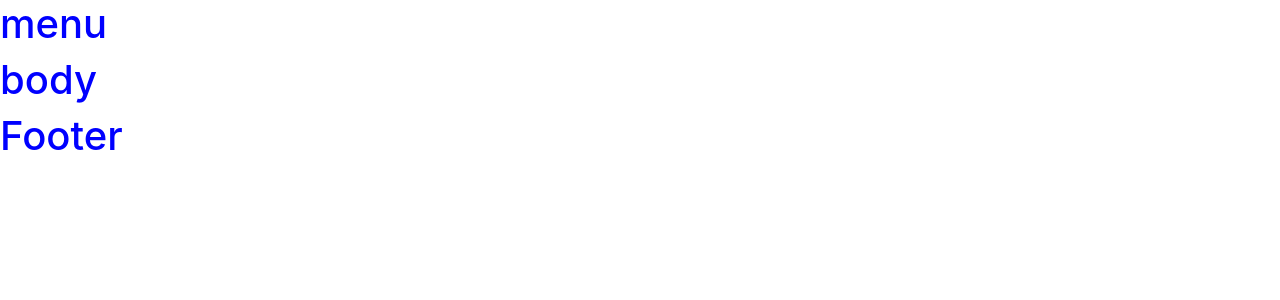
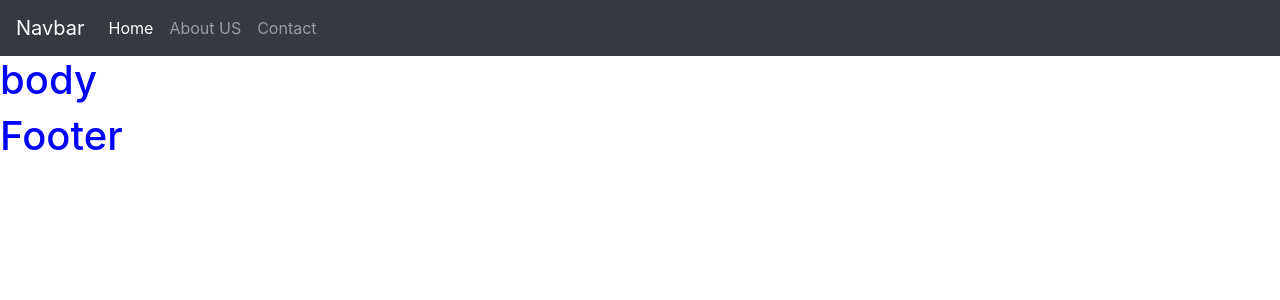
Before and after one commit to Votechain-app/Votechain, a PHP site: page / in a window 1280 px wide. Shown: the top 300 px of the page. Run offline with PHP 8.4, Linux system fonts and the light colour scheme.

Commit message:
added a bootstrap navbar

```diff
--- a/parts/menu.php
+++ b/parts/menu.php
@@ -1 +1,21 @@
-<h1>menu</h1>
+<nav class="navbar navbar-expand-lg navbar-dark bg-dark">
+  <a class="navbar-brand" href="#">Navbar</a>
+  <button class="navbar-toggler" type="button" data-toggle="collapse" data-target="#navbarSupportedContent" aria-controls="navbarSupportedContent" aria-expanded="false" aria-label="Toggle navigation">
+    <span class="navbar-toggler-icon"></span>
+  </button>
+
+  <div class="collapse navbar-collapse" id="navbarSupportedContent">
+    <ul class="navbar-nav mr-auto">
+      <li class="nav-item active">
+        <a class="nav-link" href="#">Home <span class="sr-only">(current)</span></a>
+      </li>
+      <li class="nav-item">
+        <a class="nav-link" href="#">About US</a>
+      </li>
+      <li class="nav-item">
+        <a class="nav-link" href="#">Contact</a>
+      </li>
+
+    </ul>
+  </div>
+</nav>
```
